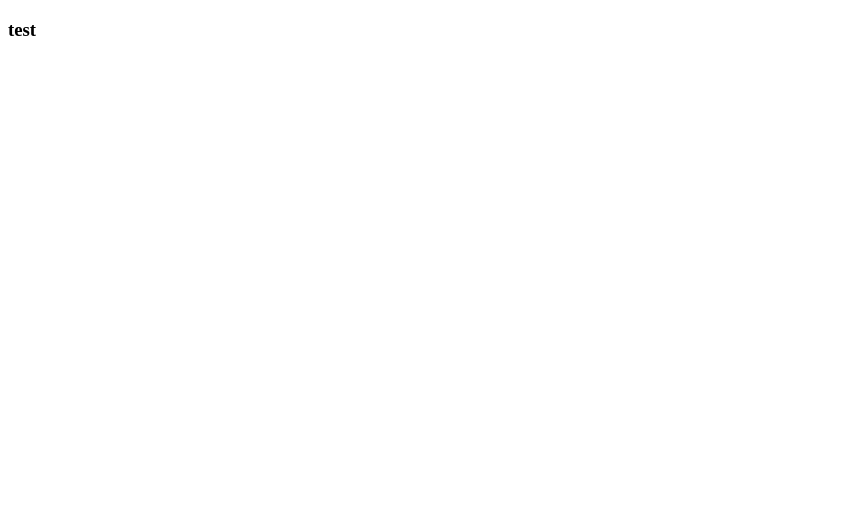
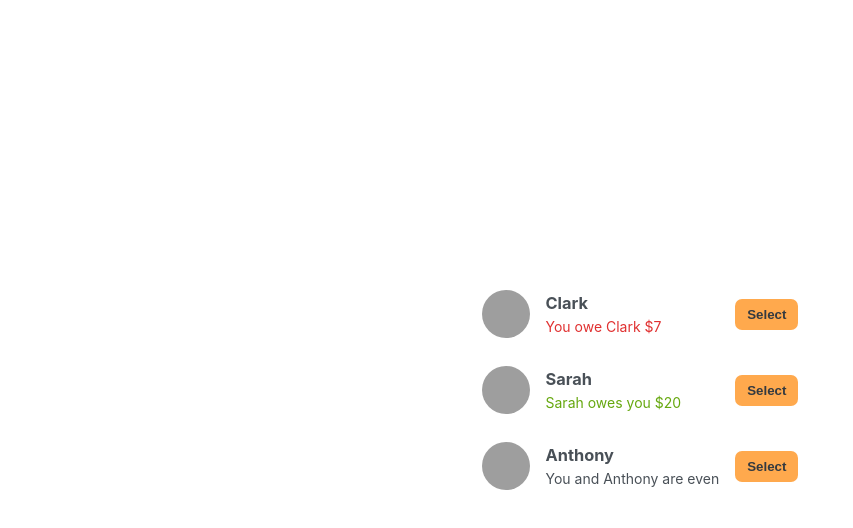
Before and after one commit to griffinamaral98/eat-n-split, a React (Create React App) app: page / in a window 1280 px wide. Shown: the top 528 px of the page, without its empty margins (0-853 px from the left). Built offline with nearby package versions, Linux system fonts and the light colour scheme; grey boxes are pictures that could not be loaded.

Commit message:
Added static friends list

```diff
--- a/src/App.js
+++ b/src/App.js
@@ -1,7 +1,11 @@
+import FriendsList from "./components/FriendsList";
+
 function App() {
   return (
     <div className="App">
-      <h3>test</h3>
+      <div className="sidebar">
+        <FriendsList />
+      </div>
     </div>
   );
 }
--- /dev/null
+++ b/src/components/Friend.js
@@ -0,0 +1,24 @@
+const Friend = ({ friend }) => {
+  return (
+    <li>
+      <img src={friend.image} alt={friend.name} />
+      <h3>{friend.name}</h3>
+
+      {friend.balance < 0 && (
+        <p className="red">
+          You owe {friend.name} ${Math.abs(friend.balance)}
+        </p>
+      )}
+      {friend.balance > 0 && (
+        <p className="green">
+          {friend.name} owes you ${Math.abs(friend.balance)}
+        </p>
+      )}
+      {friend.balance === 0 && <p>You and {friend.name} are even</p>}
+
+      <button className="button">Select</button>
+    </li>
+  );
+};
+
+export default Friend;
--- /dev/null
+++ b/src/components/FriendsList.js
@@ -0,0 +1,34 @@
+import Friend from "./Friend";
+
+const initialFriends = [
+  {
+    id: 118836,
+    name: "Clark",
+    image: "https://i.pravatar.cc/48?u=118836",
+    balance: -7,
+  },
+  {
+    id: 933372,
+    name: "Sarah",
+    image: "https://i.pravatar.cc/48?u=933372",
+    balance: 20,
+  },
+  {
+    id: 499476,
+    name: "Anthony",
+    image: "https://i.pravatar.cc/48?u=499476",
+    balance: 0,
+  },
+];
+
+const FriendsList = () => {
+  return (
+    <ul>
+      {initialFriends.map((friend) => (
+        <Friend friend={friend} key={friend.id} />
+      ))}
+    </ul>
+  );
+};
+
+export default FriendsList;
--- /dev/null
+++ b/src/index.css
@@ -0,0 +1,169 @@
+:root {
+  --color-lightest: #fff4e6;
+  --color-light: #ffe8cc;
+  --color-medium: #ffa94d;
+  --color-dark: #ff922b;
+}
+
+* {
+  margin: 0;
+  padding: 0;
+  box-sizing: border-box;
+}
+
+html {
+  font-size: 62.5%;
+  font-family: -apple-system, BlinkMacSystemFont, "Segoe UI", Roboto, Oxygen,
+    Ubuntu, Cantarell, "Open Sans", "Helvetica Neue", sans-serif;
+}
+
+body {
+  height: 100vh;
+  color: #495057;
+  display: flex;
+  align-items: center;
+  justify-content: center;
+}
+
+.app {
+  min-height: 66vh;
+  display: grid;
+  grid-template-columns: 34rem 44rem;
+  column-gap: 4rem;
+  align-items: start;
+}
+
+.button {
+  background-color: var(--color-medium);
+  color: #343a40;
+  padding: 0.8rem 1.2rem;
+  border: none;
+  border-radius: 7px;
+  font-weight: bold;
+  cursor: pointer;
+  transition: 0.3s;
+}
+
+.button:hover {
+  background-color: var(--color-dark);
+}
+
+.sidebar ul {
+  list-style: none;
+  display: flex;
+  flex-direction: column;
+  gap: 0.4rem;
+  font-size: 1.4rem;
+  margin-bottom: 2rem;
+}
+
+.sidebar li {
+  display: grid;
+  grid-template-columns: 4.8rem 1fr auto;
+  align-items: center;
+  column-gap: 1.6rem;
+
+  padding: 1.2rem;
+  border-radius: 7px;
+  transition: 0.5s;
+}
+
+.selected,
+.sidebar li:hover {
+  background-color: var(--color-lightest);
+}
+
+.sidebar li img {
+  border-radius: 50%;
+  width: 100%;
+  grid-row: span 2;
+}
+
+.sidebar li h3 {
+  grid-row: 1;
+  grid-column: 2;
+}
+
+.sidebar li p {
+  grid-row: 2;
+  grid-column: 2;
+}
+
+.sidebar li .button {
+  grid-row: span 2;
+  grid-column: 3;
+}
+
+.sidebar > .button {
+  float: right;
+  margin-right: 1.2rem;
+}
+
+.green {
+  color: #66a80f;
+}
+
+.red {
+  color: #e03131;
+}
+
+form {
+  font-size: 1.6rem;
+  display: grid;
+  align-items: center;
+  gap: 1.2rem;
+
+  background-color: var(--color-lightest);
+  border-radius: 7px;
+}
+
+.form-add-friend {
+  grid-template-columns: 1fr 1.5fr;
+  margin-bottom: 1.6rem;
+  padding: 1.2rem;
+}
+.form-split-bill {
+  grid-template-columns: 1fr 12rem;
+  padding: 3.2rem 4rem;
+}
+
+label {
+  font-weight: 500;
+}
+
+label::first-letter {
+  display: inline-block;
+  margin-right: 4px;
+  font-size: 1.8rem;
+}
+
+input,
+select {
+  font-family: inherit;
+  color: inherit;
+  font-size: 1.5rem;
+  padding: 0.7rem;
+  text-align: center;
+  border: 1px solid var(--color-light);
+  border-radius: 4px;
+  transition: 0.3s;
+}
+
+input:focus,
+select:focus {
+  outline: none;
+  border: 1px solid var(--color-dark);
+}
+
+form .button {
+  margin-top: 0.6rem;
+  grid-column: 2;
+}
+
+form h2 {
+  grid-column: 1 / -1;
+  font-size: 2.2rem;
+  text-transform: uppercase;
+  letter-spacing: -0.5px;
+  margin-bottom: 1.6rem;
+}
--- a/src/index.js
+++ b/src/index.js
@@ -1,6 +1,7 @@
 import React from "react";
 import ReactDOM from "react-dom/client";
 import App from "./App";
+import "./index.css";
 
 const root = ReactDOM.createRoot(document.getElementById("root"));
 root.render(
```
